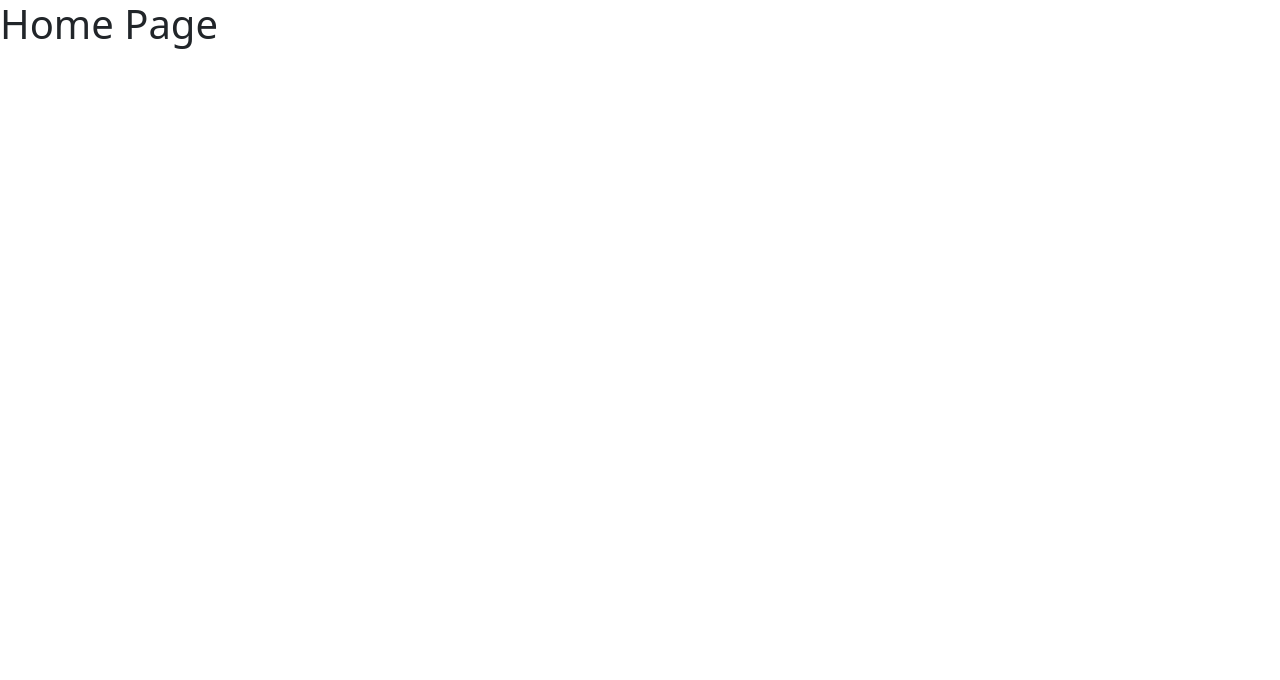
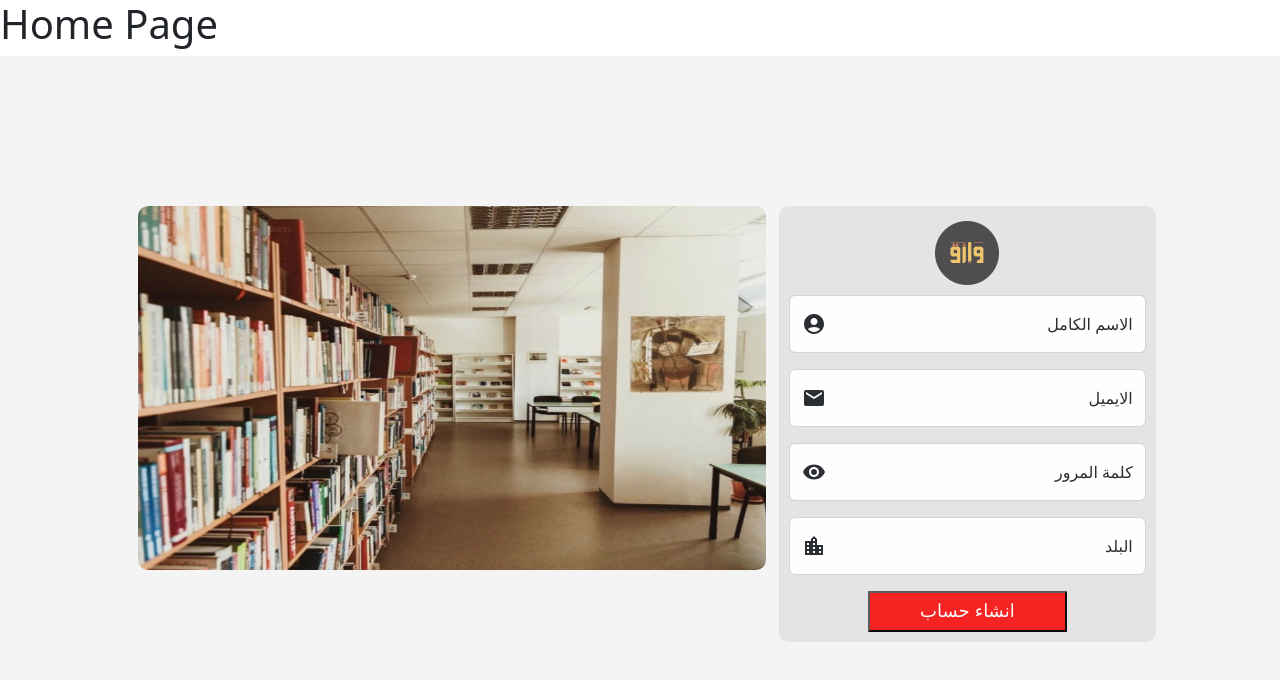
Before and after one commit to ma-22li/Erga-project, a Next.js app in the folder nextjs_project/: page / in a window 1280 px wide. Shown: the top 680 px of the page. Built offline with nearby package versions, Linux system fonts and the light colour scheme.

Commit message:
signup function

```diff
--- a/nextjs_project/package.json
+++ b/nextjs_project/package.json
@@ -12,11 +12,15 @@
     "@emotion/react": "^11.10.4",
     "@emotion/styled": "^11.10.4",
     "@mui/icons-material": "^5.10.9",
+    "@mui/material": "^5.10.11",
     "bootstrap": "^5.2.2",
     "next": "12.3.1",
+    "radium": "^0.26.2",
     "react": "18.2.0",
     "react-bootstrap": "^2.5.0",
-    "react-dom": "18.2.0"
+    "react-dom": "18.2.0",
+    "react-nextjs-toast": "^1.2.5",
+    "snackbar": "^1.1.0"
   },
   "devDependencies": {
     "eslint": "8.25.0",
--- a/nextjs_project/pages/_app.js
+++ b/nextjs_project/pages/_app.js
@@ -4,6 +4,7 @@ import SSRProvider from 'react-bootstrap/SSRProvider';
 function MyApp({ Component, pageProps }) {
 
   return <Component {...pageProps} />
+
 }
 
 export default MyApp
--- a/nextjs_project/pages/index.js
+++ b/nextjs_project/pages/index.js
@@ -1,8 +1,9 @@
-
+import Signup from "./Signup";
 export default function Home() {
   return (
     <div>
       <h1> Home Page </h1>
+      <Signup />
     </div>
-  )
+  );
 }
--- a/nextjs_project/pages/signup.js
+++ b/nextjs_project/pages/signup.js
@@ -1,12 +1,37 @@
-import { Col, Row } from "react-bootstrap"
-import Image from "next/image"
-import ImageMain from "next/image"
-import styles from "../styles/signup.module.css"
-import AccountCircleIcon from "@mui/icons-material/AccountCircle"
-import VisibilityIcon from "@mui/icons-material/Visibility"
-import EmailIcon from "@mui/icons-material/Email"
-import LocationCityIcon from "@mui/icons-material/LocationCity"
-export default function Home() {
+import { Col, Row } from "react-bootstrap";
+import Image from "next/image";
+import ImageMain from "next/image";
+import styles from "../styles/signup.module.css";
+import AccountCircleIcon from "@mui/icons-material/AccountCircle";
+import VisibilityIcon from "@mui/icons-material/Visibility";
+import EmailIcon from "@mui/icons-material/Email";
+import { toast, ToastContainer } from "react-nextjs-toast";
+import LocationCityIcon from "@mui/icons-material/LocationCity";
+import { useState } from "react";
+
+export default function Signup() {
+  const [fullname, setFullname] = useState("");
+  const [email, setEmail] = useState("");
+  const [password, setPassword] = useState("");
+  const [city, setCity] = useState("");
+
+  const signup = async (e) => {
+    e.preventDefault();
+    try {
+      await fetch("http://localhost:8000/signup/", {
+        method: "POST",
+        headers: { "Content-Type": "application/json" },
+        body: JSON.stringify(fullname, email, password, city),
+      });
+      if (user.status === 200) {
+        toast.notify("signup success");
+      }
+    } catch (error) {
+      if (error.response) toast.error(error.response.data);
+      else console.log(error);
+    }
+  };
+
   return (
     <Row className={styles.mask}>
       <div className={styles.colleft}>
@@ -15,34 +40,62 @@ export default function Home() {
             <Image src="/IMG_0674.png" alt="me" width="64" height="64" />
           </div>
           <div class="form-floating mb-3" dir="rtl">
-            <input type="text" class="form-control" id="floatingInput" placeholder="الاسم كامل"></input>
+            <input
+              type="text"
+              class="form-control"
+              id="floatingInput"
+              placeholder="الاسم الكامل"
+              name="fullname"
+              onChange={(e) => setFullname(e.target.value)}
+            ></input>
             <label for="floatingInput" className={styles.input}>
-              الاسم كامل
+              الاسم الكامل
               <AccountCircleIcon />
             </label>
           </div>
           <div class="form-floating mb-3" dir="rtl">
-            <input type="email" class="form-control" id="floatingEmail" placeholder="الايميل" />
+            <input
+              type="email"
+              class="form-control"
+              id="floatingEmail"
+              placeholder="الايميل"
+              name="email"
+              onChange={(e) => setEmail(e.target.value)}
+            />
             <label for="floatingEmail" className={styles.input}>
               الايميل
               <EmailIcon />
             </label>
           </div>
           <div class="form-floating mb-3" dir="rtl">
-            <input type="password" class="form-control" id="floatingPassword" placeholder="كلمة المرور" />
+            <input
+              type="password"
+              class="form-control"
+              id="floatingPassword"
+              placeholder="كلمة المرور"
+              name="password"
+              onChange={(e) => setPassword(e.target.value)}
+            />
             <label for="floatingPassword" className={styles.input}>
               كلمة المرور <VisibilityIcon />
             </label>
           </div>
           <div class="form-floating mb-3" dir="rtl">
-            <input type="text" class="form-control" id="floatingInput" placeholder="البلد" />
+            <input
+              type="text"
+              class="form-control"
+              id="floatingInput"
+              placeholder="البلد"
+              name="city"
+              onChange={(e) => setCity(e.target.value)}
+            />
             <label for="floatingInput" className={styles.input}>
               البلد
               <LocationCityIcon />
             </label>
           </div>
           <div className={styles.bakbtn}>
-            <button type="button" className={styles.btn}>
+            <button type="button" className={styles.btn} onClick={signup}>
               انشاء حساب
             </button>
           </div>
@@ -54,5 +107,5 @@ export default function Home() {
         </Col>
       </div>
     </Row>
-  )
+  );
 }
```
Also changed, not shown: 1 other file (tests, documents, lock files or other folders).
